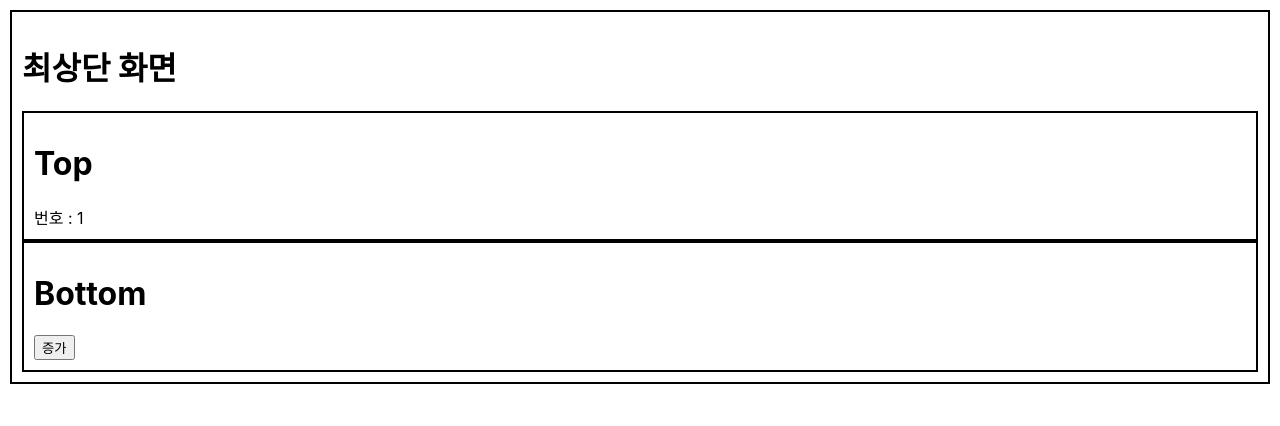
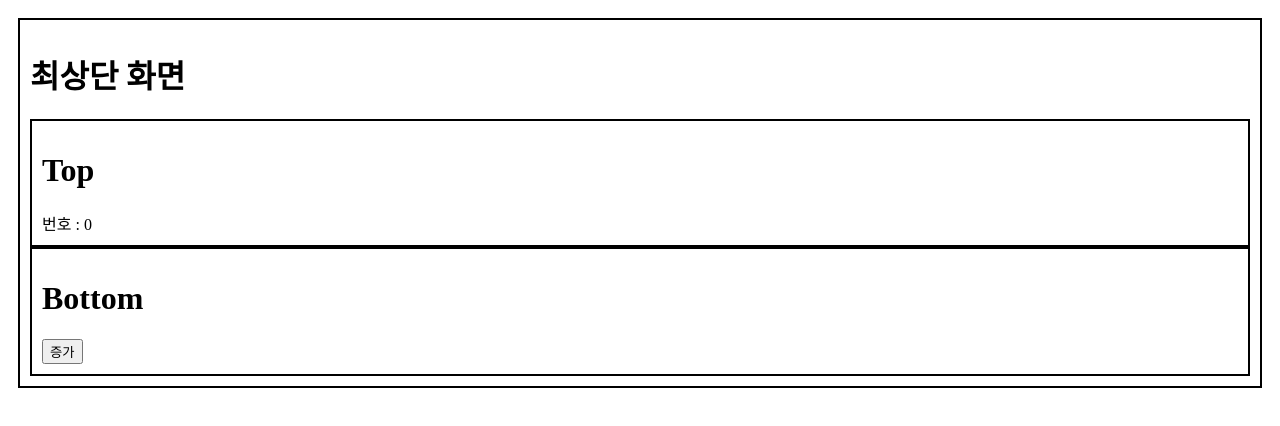
Before and after one commit to SungJaeCho/basic_react, a React (Create React App) app: page / in a window 1280 px wide. Shown: the top 426 px of the page. Built offline with nearby package versions, Linux system fonts and the light colour scheme.

Commit message:
redux사용시 react-redux, redux모두 설치후 사용해야함.

```diff
--- a/package.json
+++ b/package.json
@@ -13,6 +13,7 @@
     "react-redux": "^7.2.6",
     "react-router-dom": "^5.3.0",
     "react-scripts": "4.0.3",
+    "redux": "^4.1.2",
     "styled-components": "^5.3.3",
     "web-vitals": "^1.1.2"
   },
--- a/src/App.js
+++ b/src/App.js
@@ -1,20 +1,13 @@
 import './App.css';
-import React, { useState } from 'react';
 import Top from './components/Top';
 import Bottom from './components/Bottom';
 
 function App() {
-  const [number, setNumber] = useState(1);
-
-  const addNumber = () => {
-    setNumber(number + 1);
-  };
-
   return (
     <div className="container">
       <h1>최상단 화면</h1>
-      <Top number={number} />
-      <Bottom addNumber={addNumber} />
+      <Top />
+      <Bottom />
     </div>
   );
 }
--- a/src/components/Bottom.js
+++ b/src/components/Bottom.js
@@ -5,7 +5,7 @@ const Bottom = () => {
   return (
     <div className="sub_container">
       <h1>Bottom</h1>
-      <button>증가</button>
+      <button onClick={''}>증가</button>
     </div>
   );
 };
--- a/src/components/Top.js
+++ b/src/components/Top.js
@@ -1,8 +1,9 @@
 import React from 'react';
+import { useSelector } from 'react-redux';
 import '../App.css';
 
-const Top = (props) => {
-  const { number } = props;
+const Top = () => {
+  const number = useSelector((store) => store.number);
 
   return (
     <div className="sub_container">
--- a/src/index.js
+++ b/src/index.js
@@ -1,15 +1,17 @@
 import React from 'react';
 import ReactDOM from 'react-dom';
-import './index.css';
+import { Provider } from 'react-redux';
+import { createStore } from 'redux';
 import App from './App';
-import reportWebVitals from './reportWebVitals';
-import { BrowserRouter } from 'react-router-dom';
+import reducer from './store';
+
+const store = createStore(reducer);
 
 ReactDOM.render(
   <React.StrictMode>
-    <BrowserRouter>
+    <Provider store={store}>
       <App />
-    </BrowserRouter>
+    </Provider>
   </React.StrictMode>,
   document.getElementById('root'), // document.querySelector('#root')와 같음
 );
@@ -17,4 +19,3 @@ ReactDOM.render(
 // If you want to start measuring performance in your app, pass a function
 // to log results (for example: reportWebVitals(console.log))
 // or send to an analytics endpoint. Learn more: https://bit.ly/CRA-vitals
-reportWebVitals();
--- /dev/null
+++ b/src/store.js
@@ -0,0 +1,22 @@
+// 액션
+export const increase = () => ({ type: 'INCREMENT' });
+export const decrease = () => ({ type: 'DECREMENT' });
+
+// 상태
+const initstate = {
+  number: 0,
+};
+
+// 액션의 결과를 걸러내는 작업을 함
+const reducer = (state = initstate, action) => {
+  switch (action.type) {
+    case 'INCREMENT':
+      return { number: state.number + 1 }; // return 되면 그걸 호출한 쪽에서 받는게 아니라 return 되는순간 ui변경됨
+    case 'DECREMENT':
+      return { number: state.number - 1 };
+    default:
+      return state;
+  }
+};
+
+export default reducer;
```
Also changed, not shown: 1 other file (tests, documents, lock files or other folders).
